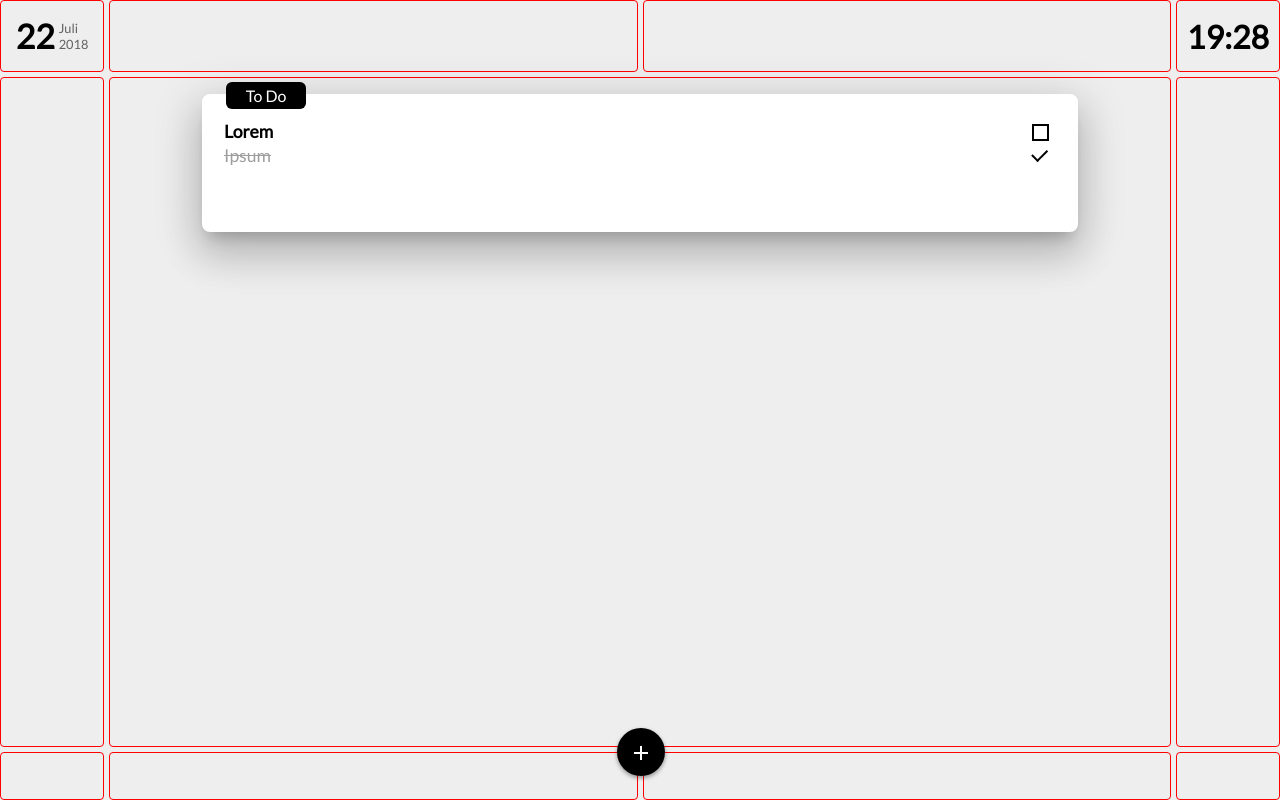
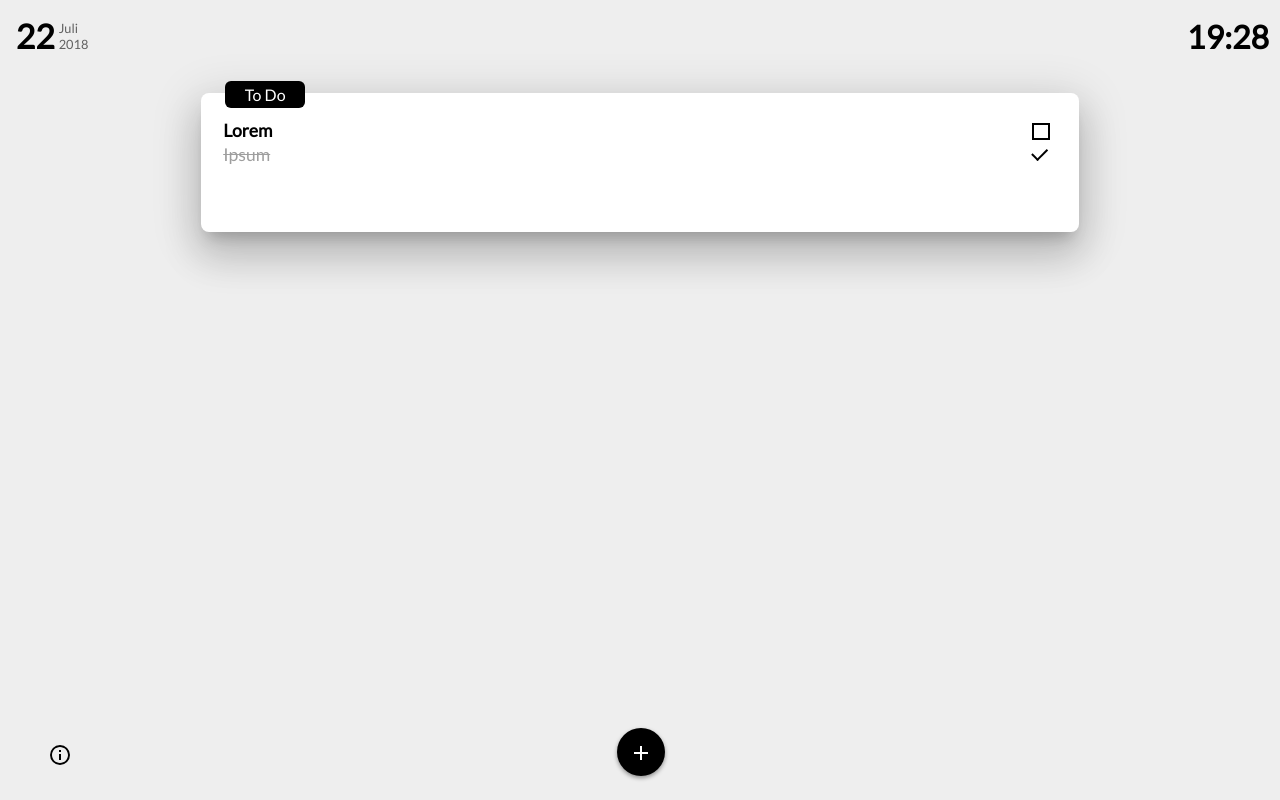
Before and after one commit to flashback2k14/YeahTodoReact, a React (Create React App) app: page / in a window 1280 px wide. Built offline with nearby package versions, Linux system fonts and the light colour scheme.

Commit message:
add info button

```diff
--- a/src/App.tsx
+++ b/src/App.tsx
@@ -18,7 +18,6 @@ export default class App extends React.Component<any, IAppState> {
     this.state = {
       todos: [new TodoItem(1, "Lorem", false), new TodoItem(2, "Ipsum", true)]
     };
-    console.log("app.ctor");
   }
 
   private _addTodo = (todo: TodoItem) => {
@@ -56,8 +55,7 @@ export default class App extends React.Component<any, IAppState> {
       display: "flex",
       justifyContent: "center",
       alignItems: "center",
-      borderRadius: "4px",
-      border: "solid 1px red"
+      borderRadius: "4px"
     } as React.CSSProperties;
 
     const gridItemStart = {
--- a/src/components/footer/AddNewItem.css
+++ b/src/components/footer/AddNewItem.css
@@ -7,8 +7,13 @@
   align-content: center;
   position: fixed;
   right: 48px;
-  bottom: 30px;
-  /* border: solid 5px yellow; */
+  bottom: 24px;
+}
+
+.container_mod {
+  position: fixed;
+  left: 48px;
+  bottom: 24px;
 }
 
 .container-input {
--- a/src/components/footer/AddNewItem.tsx
+++ b/src/components/footer/AddNewItem.tsx
@@ -46,7 +46,7 @@ export class AddNewItem extends React.Component<
 
   public render() {
     return (
-      <div className="container">
+      <div className="container container_mod">
         <div
           className={
             this.state.showContainerInput
--- a/src/components/footer/OpenInfo.css
+++ b/src/components/footer/OpenInfo.css
@@ -1,6 +1,12 @@
-.container {
+.container-info {
   position: fixed;
   left: 48px;
-  bottom: 24px;
-  /* border: solid 3px green; */
+  bottom: 30px;
+  z-index: 10;
+  cursor: pointer;
 }
+
+.container-info:hover {
+  background: lavenderblush;
+  border-radius: 50%;
+}
--- a/src/components/footer/OpenInfo.tsx
+++ b/src/components/footer/OpenInfo.tsx
@@ -3,10 +3,22 @@ import "./OpenInfo.css";
 
 export class OpenInfo extends React.Component {
   private _handleClick = () => {
-    // alert("Info Button clicked");
+    alert("Info Button clicked");
   };
 
   public render() {
-    return <div />;
+    return (
+      <div className="container-info" onClick={this._handleClick}>
+        <svg
+          xmlns="http://www.w3.org/2000/svg"
+          width="24"
+          height="24"
+          viewBox="0 0 24 24"
+          fill="black"
+        >
+          <path d="M11,9H13V7H11M12,20C7.59,20 4,16.41 4,12C4,7.59 7.59,4 12,4C16.41,4 20,7.59 20,12C20,16.41 16.41,20 12,20M12,2A10,10 0 0,0 2,12A10,10 0 0,0 12,22A10,10 0 0,0 22,12A10,10 0 0,0 12,2M11,17H13V11H11V17Z" />
+        </svg>
+      </div>
+    );
   }
 }
```
